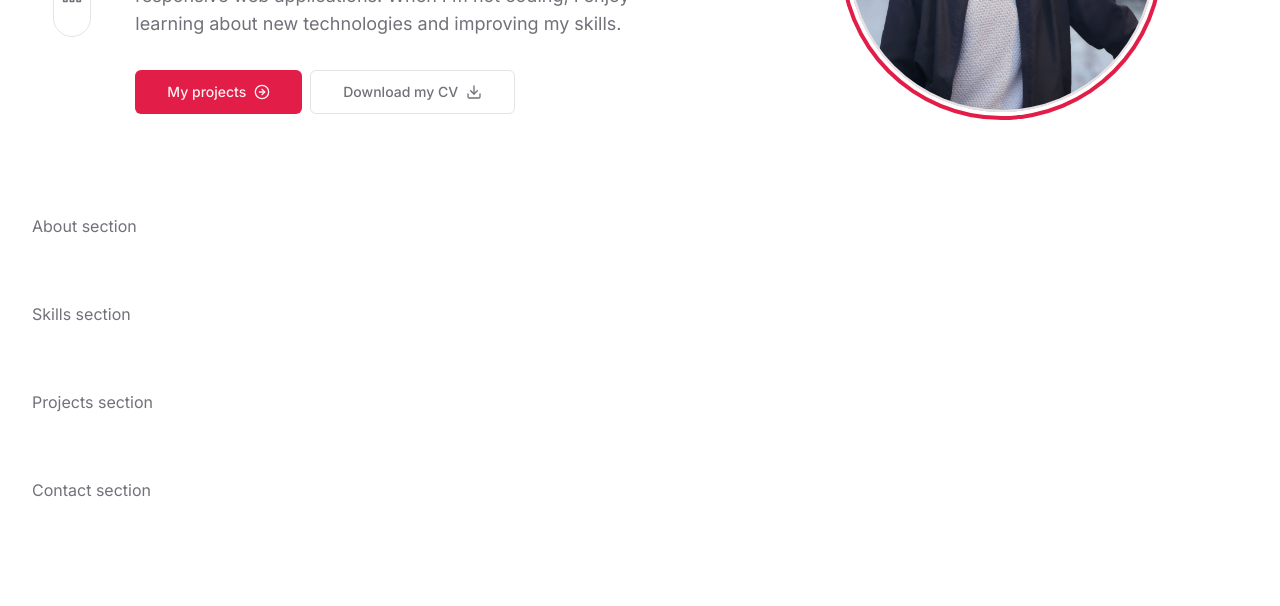
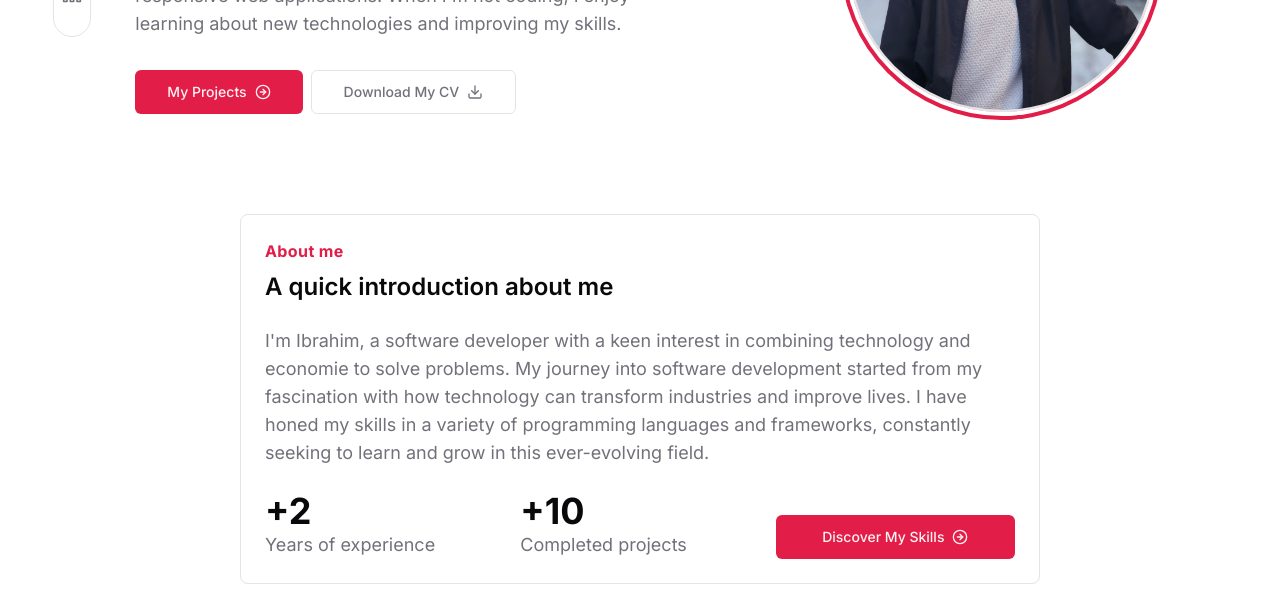
Before and after one commit to Ibrahim-el-moudden/portfolio, a Next.js app: page / in a window 1280 px wide. Shown: the part 346-952 px from the top of the page. Built offline with nearby package versions, Linux system fonts and the light colour scheme.

Commit message:
About section

```diff
--- /dev/null
+++ b/src/components/section-title.tsx
@@ -0,0 +1,25 @@
+import { cn } from "@/lib/utils";
+import { FC } from "react";
+
+interface SectionTitleProps extends React.HTMLAttributes<HTMLDivElement> {
+    title: string;
+    description: string;
+}
+
+export function SectionTitle({title, description, className, ...props} : FC<SectionTitleProps>)  {
+
+    return (
+        <div
+            className={cn(
+                "flex flex-col gap-y-1 md:gap-y-2 items-center",
+                className
+            )}
+            {...props}
+        >
+            <h5 className="text-primary font-bold tracking-wide">{title}</h5>
+            <h3 className="text-foreground font-semibold text-xl md:text-2xl">
+                {description}
+            </h3>
+        </div>
+    );
+}
--- a/src/components/ui/button.tsx
+++ b/src/components/ui/button.tsx
@@ -5,7 +5,7 @@ import { cva, type VariantProps } from "class-variance-authority"
 import { cn } from "@/lib/utils"
 
 const buttonVariants = cva(
-  "inline-flex items-center justify-center gap-2 whitespace-nowrap rounded-md text-sm font-medium ring-offset-background transition-colors focus-visible:outline-none focus-visible:ring-2 focus-visible:ring-ring focus-visible:ring-offset-2 disabled:pointer-events-none disabled:opacity-50",
+  "inline-flex items-center justify-center gap-2 capitalize whitespace-nowrap whitespace-nowrap rounded-md text-sm font-medium ring-offset-background transition-colors focus-visible:outline-none focus-visible:ring-2 focus-visible:ring-ring focus-visible:ring-offset-2 disabled:pointer-events-none disabled:opacity-50",
   {
     variants: {
       variant: {
--- /dev/null
+++ b/src/constants/statistics.ts
@@ -0,0 +1,16 @@
+import { Statistic } from "@/types/interfaces";
+
+export function getStatistics() {
+
+    const statistics: Statistic[] = [
+        {
+            label: "Years of experience",
+            value: new Date().getFullYear() - 2022,
+        },
+        {
+            label: "Completed projects",
+            value: 10,
+        },
+    ];
+    return { statistics };
+}
--- a/src/containers/about.tsx
+++ b/src/containers/about.tsx
@@ -1,6 +1,52 @@
+import {SectionTitle} from "@/components/section-title";
+import { buttonVariants } from "@/components/ui/button";
+import { getStatistics } from "@/constants/statistics";
+import { cn } from "@/lib/utils";
+import { ArrowRightCircle } from "lucide-react";
+import React from "react";
 
-export function AboutSection() {
+export async function AboutSection () {
+    const { statistics } = await getStatistics();
     return(
-        <div>About section</div>
+        <section id="about" className="relative">
+            <article className="relative max-w-[50rem] mx-auto bg-background/90 border rounded-lg p-6 flex flex-col gap-y-6">
+                <SectionTitle
+                    title="About me"
+                    description="A quick introduction about me"
+                    className="items-start"
+                />
+                <p className="text-lg">
+                    I&apos;m Ibrahim, a software developer with a keen interest in combining technology and economie to
+                    solve problems. My journey into software development started from my fascination with how
+                    technology can transform industries and improve lives. I have honed my skills in a variety of
+                    programming languages and frameworks, constantly seeking to learn and grow in this ever-evolving field.
+                </p>
+                <div className="grid grid-cols-2 md:grid-cols-3 gap-4 items-end">
+                    {statistics.map((item, index) => (
+                        <div
+                            key={index}
+                            className="flex flex-col items-center md:items-start"
+                        >
+                            <p className="text-foreground text-2xl md:text-4xl font-bold">
+                                +{item.value}
+                            </p>
+                            <p className="whitespace-nowrap text-sm md:text-lg">
+                                {item.label}
+                            </p>
+                        </div>
+                    ))}
+                    <a
+                        href="#skills"
+                        className={cn(
+                            buttonVariants({ size: "lg" }),
+                            "col-span-2 md:col-span-1"
+                        )}
+                    >
+                        <span>Discover my skills</span>
+                        <ArrowRightCircle className="size-4" />
+                    </a>
+                </div>
+            </article>
+        </section>
     )
 }
--- a/src/types/interfaces.ts
+++ b/src/types/interfaces.ts
@@ -9,3 +9,8 @@ export interface SocialLink {
 export interface NavLink extends SocialLink {
     title: string;
 }
+
+export interface Statistic {
+    label: string;
+    value: number;
+}
```
